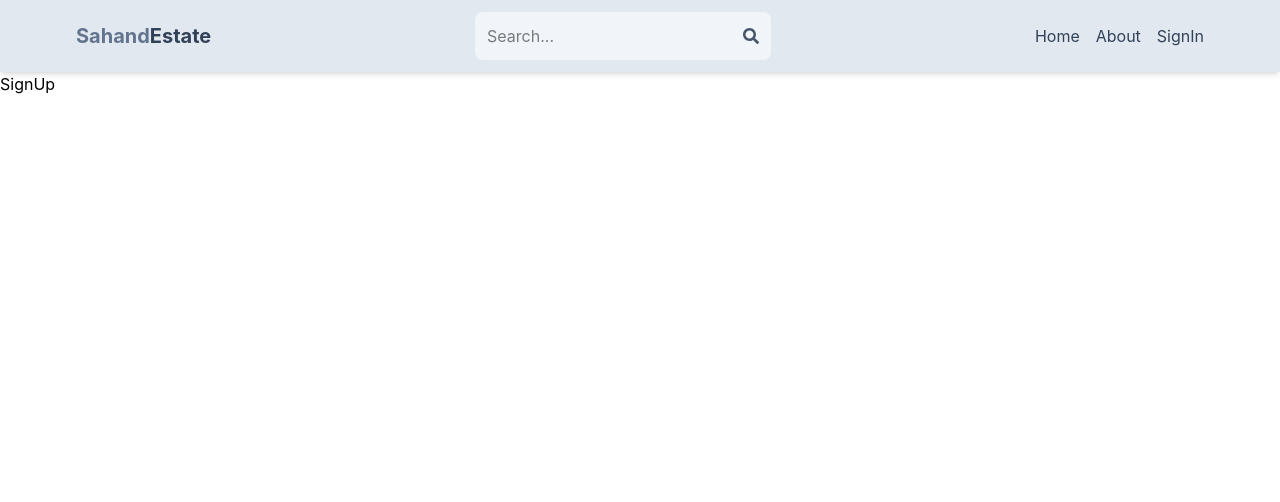
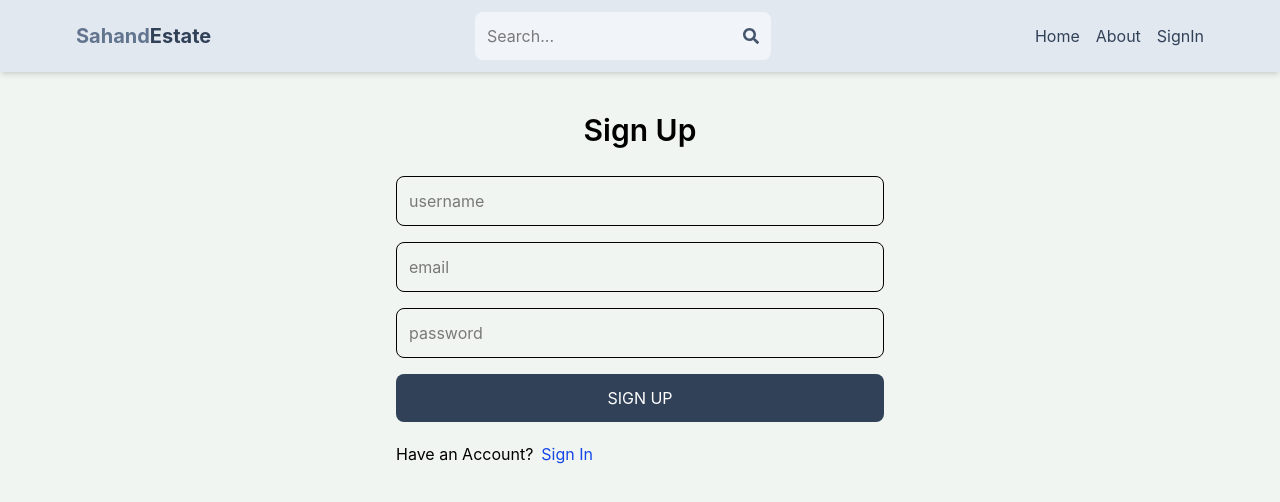
Before and after one commit to mazinosama02-eng/mern-estate, a React (Vite) app in the folder client/: page /sign-up in a window 1280 px wide. Shown: the top 502 px of the page. Built offline with nearby package versions, Linux system fonts and the light colour scheme.

Commit message:
complete sign up page UI

```diff
--- a/client/src/components/Header.jsx
+++ b/client/src/components/Header.jsx
@@ -30,7 +30,7 @@
               About
             </li>
           </Link>
-          <Link to="/sign-in">
+          <Link to="/sign-up">
             <li className=" text-slate-700 hover:underline">SignIn</li>
           </Link>
         </ul>
--- a/client/src/index.css
+++ b/client/src/index.css
@@ -2,3 +2,7 @@
 @tailwind base;
 @tailwind components;
 @tailwind utilities;
+
+body {
+  background-color: rgb(241, 245, 241);
+}
--- a/client/src/pages/SignUp.jsx
+++ b/client/src/pages/SignUp.jsx
@@ -1,5 +1,38 @@
-import React from "react";
+import { Link } from "react-router-dom";
 
 export default function SignUp() {
-  return <div>SignUp</div>;
+  return (
+    <div className="p-3 max-w-lg mx-auto">
+      <h1 className="text-3xl text-center font-semibold my-7">Sign Up</h1>
+      <form className="flex flex-col gap-4">
+        <input
+          type="text"
+          placeholder="username"
+          className="border p-3 rounded-lg"
+          id="username"
+        />
+        <input
+          type="email"
+          placeholder="email"
+          className="border p-3 rounded-lg"
+          id="email"
+        />
+        <input
+          type="password"
+          placeholder="password"
+          className="border p-3 rounded-lg"
+          id="password"
+        />
+        <button className="bg-slate-700 text-white p-3 rounded-lg uppercase hover:opacity-95 disabled:opacity-80">
+          Sign Up
+        </button>
+      </form>
+      <div className="flex gap-2 mt-5">
+        <p>Have an Account?</p>
+        <Link to={"/sign-in"}>
+          <span className="text-blue-700">Sign In</span>
+        </Link>
+      </div>
+    </div>
+  );
 }
```
